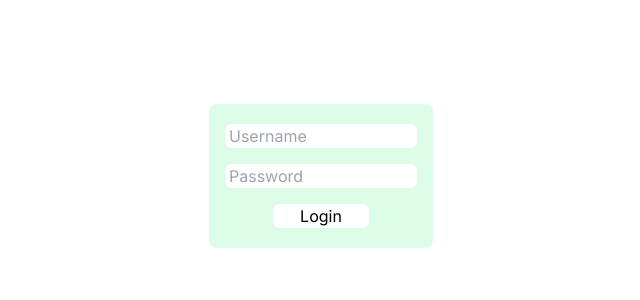
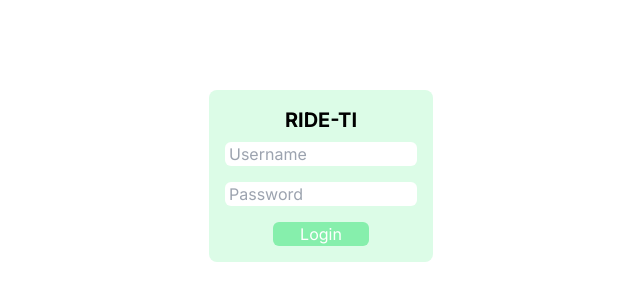
Before and after one commit to philipchen05/ride-ti-reporter, a Next.js app in the folder frontend/: page / in a window 1280 px wide. Shown: the part 204-504 px from the top of the page, without its empty margins (319-959 px from the left). Built offline with nearby package versions, Linux system fonts and the light colour scheme.

Commit message:
Added home page

```diff
--- a/frontend/src/app/home/page.tsx
+++ b/frontend/src/app/home/page.tsx
@@ -1,17 +1,25 @@
 'use client'
 
-import { useSelector } from 'react-redux'
-import { RootState } from '../../components/store'
 import { useRouter } from 'next/navigation'
+import { useEffect } from 'react';
+import { useAppSelector } from '../../components/store';
 
 export default function Home() {
-    const router = useRouter()
-    const isAuthenticated = useSelector((state: RootState) => state.auth.isAuthenticated)
-    alert(isAuthenticated)
+    const isAuthenticated = useAppSelector((state) => state.auth.isAuthenticated);
+    const router = useRouter();
+    const date = new Date();
+
     if(isAuthenticated) {
         return (
             <main className="bg-white flex min-h-screen flex-col items-center justify-center p-24">
-                hi
+                <div className="flex flex-col bg-green-100 p-4 rounded-lg h-42 w-56 justify-center">
+                    <h1 className="text-black text-center font-bold text-xl">Reports</h1>
+                    <h1 className="text-black text-center mb-3 text-sm">{date.toDateString()}</h1>
+                    <div className="flex flex-row justify-evenly">
+                        <button onClick={() => alert("PROD")} type="submit" className="hover:bg-green-400 text-white bg-green-300 w-2/6 rounded-md">PROD</button>
+                        <button onClick={() => alert("UAT")} type="submit" className="hover:bg-green-400 text-white bg-green-300 w-2/6 rounded-md">UAT</button>
+                    </div>
+                </div>
             </main>
         )
     } else {
--- a/frontend/src/app/layout.tsx
+++ b/frontend/src/app/layout.tsx
@@ -1,13 +1,11 @@
-import type { Metadata } from "next";
+'use client'
+
 import { Inter } from "next/font/google";
 import "./globals.css";
+import { Provider } from "react-redux";
+import store from "../components/store";
 
 const inter = Inter({ subsets: ["latin"] });
-
-export const metadata: Metadata = {
-  title: "Create Next App",
-  description: "Generated by create next app",
-};
 
 export default function RootLayout({
   children,
@@ -16,7 +14,11 @@ export default function RootLayout({
 }>) {
   return (
     <html lang="en">
-      <body className={inter.className}>{children}</body>
+      <body className={inter.className}>
+        <Provider store={store}>
+          {children}
+        </Provider>
+      </body>
     </html>
   );
 }
--- a/frontend/src/app/page.tsx
+++ b/frontend/src/app/page.tsx
@@ -1,16 +1,12 @@
 "use client"
 
 import Login from '../components/login'
-import { Provider } from 'react-redux'
-import store from '../components/store'
 
 export default function Home() {
 
   return (
-    <Provider store={store}>
-      <main className="bg-white flex min-h-screen flex-col items-center justify-center p-24">
-        <Login />
-      </main>
-    </Provider>
+    <main className="bg-white flex min-h-screen flex-col items-center justify-center p-24">
+      <Login />
+    </main>
   );
 }
--- a/frontend/src/components/login.tsx
+++ b/frontend/src/components/login.tsx
@@ -3,12 +3,12 @@
 import { useState } from 'react'
 import { FormEvent } from 'react'
 import { useRouter } from 'next/navigation'
-import { useDispatch } from 'react-redux'
+import { useAppDispatch } from './store'
 import { setAuthenticated } from './store'
 
 export default function LoginPage() {
     const [state, setState] = useState(2)
-    const dispatch = useDispatch();
+    const dispatch = useAppDispatch()
     const router = useRouter()
 
     async function handleSubmit(event: FormEvent<HTMLFormElement>) {
@@ -44,11 +44,12 @@ export default function LoginPage() {
 
   return (
     <div>
-        <form onSubmit={handleSubmit} style={{ color: 'black' }} className="flex flex-col bg-green-100 p-4 rounded-lg h-36 w-56 justify-center">
+        <form onSubmit={handleSubmit} style={{ color: 'black' }} className="flex flex-col bg-green-100 p-4 rounded-lg h-42 w-56 justify-center">
+            <h1 className="text-center font-bold mb-2 text-xl">RIDE-TI</h1>
             <input type="username" name="username" placeholder="Username" required className="mb-4 rounded-md px-1"/>
             <input type="password" name="password" placeholder="Password" required className="mb-4 rounded-md px-1"/>
             <div className="flex justify-center">
-                <button type="submit" className="bg-white w-3/6 rounded-md">Login</button>
+                <button type="submit" className="hover:bg-green-400 text-white bg-green-300 w-3/6 rounded-md">Login</button>
             </div>
         </form>
         {renderBox(state)}
--- a/frontend/src/components/store.ts
+++ b/frontend/src/components/store.ts
@@ -1,14 +1,19 @@
 import { configureStore, createSlice, PayloadAction } from '@reduxjs/toolkit';
+import { TypedUseSelectorHook, useDispatch, useSelector } from 'react-redux';
 
 interface AuthState {
   isAuthenticated: boolean;
 }
 
+const initialState: AuthState = {
+  isAuthenticated: false,
+};
+
 const authSlice = createSlice({
   name: 'auth',
-  initialState: { isAuthenticated: false } as AuthState,
+  initialState,
   reducers: {
-    setAuthenticated(state, action: PayloadAction<boolean>) {
+    setAuthenticated: (state, action: PayloadAction<boolean>) => {
       state.isAuthenticated = action.payload;
     },
   },
@@ -23,5 +28,8 @@ const store = configureStore({
 });
 
 export type RootState = ReturnType<typeof store.getState>;
+export type AppDispatch = typeof store.dispatch;
+export const useAppDispatch = () => useDispatch<AppDispatch>();
+export const useAppSelector: TypedUseSelectorHook<RootState> = useSelector;
 
 export default store;
```
Also changed, not shown: 2 other files (tests, documents, lock files or other folders).
